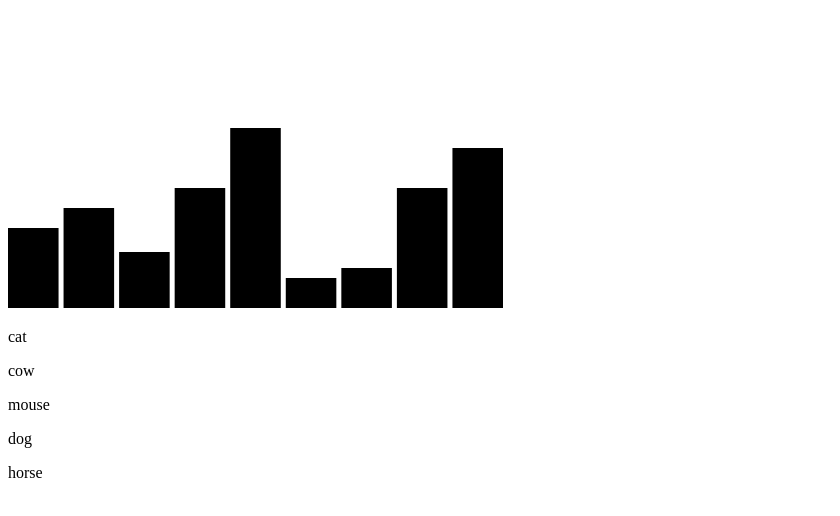
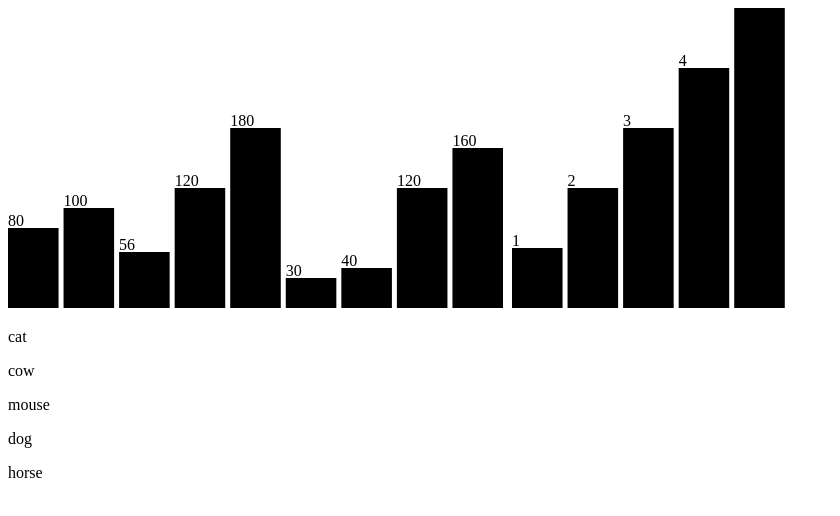
Before and after one commit to Lenarqa/d3JsTest, a plain HTML site: page index.html in a window 1280 px wide. Shown: the whole page, without its empty margins (0-840 px from the left). Drawn offline with nearby package versions, Linux system fonts and the light colour scheme.

Commit message:
add yScale

```diff
--- a/index.html
+++ b/index.html
@@ -9,6 +9,7 @@
 </head>
 <body>
     <svg class="bar-chart"></svg>
+    <svg class="svg2"></svg>
     <script src="https://cdnjs.cloudflare.com/ajax/libs/d3/7.0.0/d3.min.js" integrity="sha512-0x7/VCkKLLt4wnkFqI8Cgv6no+AaS1TDgmHLOoU3hy/WVtYta2J6gnOIHhYYDJlDxPqEqAYLPS4gzVex4mGJLw==" crossorigin="anonymous" referrerpolicy="no-referrer"></script>
     <script src="index.js"></script>
 </body>
--- a/index.js
+++ b/index.js
@@ -18,8 +18,9 @@ var dataset = ['cat', 'cow', 'mouse', 'dog', 'horse'];
 d3.select('body').selectAll('h2').data(dataset).enter().append('p').text((text)=>{return text});//show data from dataset
 
 //lesson 3 bar chart
+var dataset2 = [80, 100, 56, 120, 180, 30, 40, 120, 160];
 
-var dataset2 = [80, 100, 56, 120, 180, 30, 40, 120, 160];
+
 
 var svgWidth = 500, svgHeight = 300, barPadding = 5;
 var barWidth = svgWidth/dataset2.length;
@@ -43,3 +44,60 @@ var barChart = svg.selectAll('rect')
         var translate = [barWidth * i, 0];
         return "translate("+ translate + ")";
     });
+
+//create labels in barchart
+var text = svg.selectAll('text')
+    .data(dataset2)
+    .enter()
+    .append('text')
+    .text(function (el) {
+        return el;
+    })
+    .attr('y', function (el, i) {
+        return svgHeight - el-2;
+    })
+    .attr('x', function (el, i) {
+        return barWidth * i;
+    })
+
+// create scales
+var dataset2 = [1, 2, 3, 4, 5];
+var yScale = d3.scaleLinear()
+    .domain([0, d3.max(dataset2)])
+    .range([0, svgHeight]);
+
+
+var svg2 = d3.select('.svg2')
+    .attr('width', svgWidth)
+    .attr('height', svgHeight);
+
+var barChart = svg2.selectAll('rect')
+    .data(dataset2)
+    .enter()
+    .append('rect')
+    .attr('y', function(d){
+        return svgHeight - yScale(d);
+    })
+    .attr('height', function(d){
+        return yScale(d);
+    })
+    .attr('width', barWidth-barPadding)
+    .attr('transform', function(d, i){
+        var translate = [barWidth * i, 0];
+        return "translate("+ translate + ")";
+    });
+
+//create labels in barchart
+var text = svg2.selectAll('text')
+    .data(dataset2)
+    .enter()
+    .append('text')
+    .text(function (el) {
+        return el;
+    })
+    .attr('y', function (el, i) {
+        return svgHeight - yScale(el)-2;
+    })
+    .attr('x', function (el, i) {
+        return barWidth * i;
+    })
```
